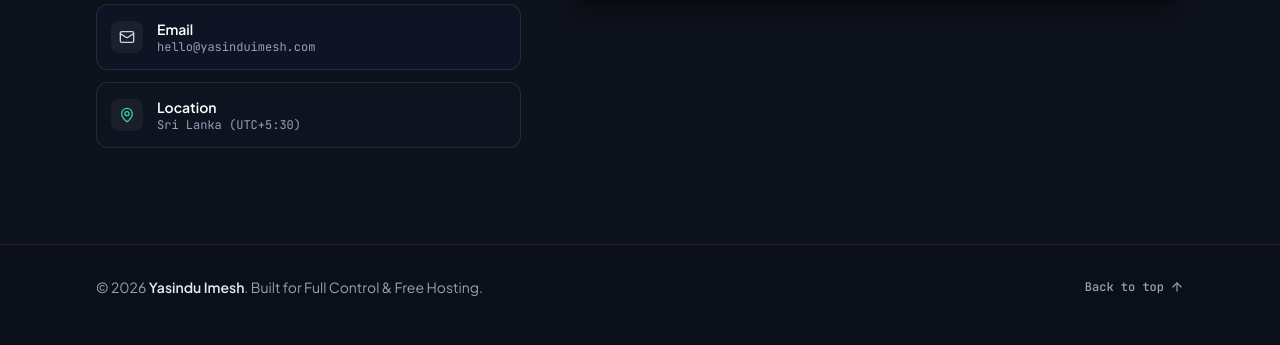
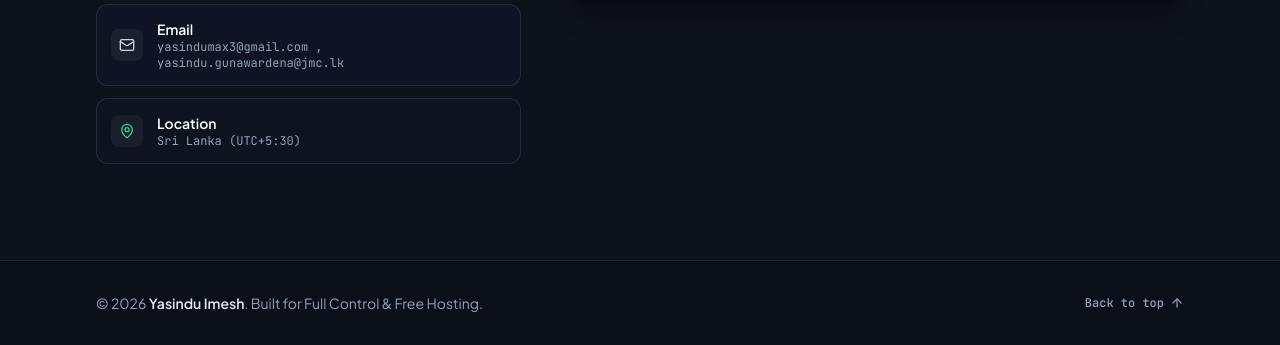
Before and after one commit to YasinduImesh/YasinduImesh.github.io, a plain HTML site: page index.html in a window 1280 px wide. Shown: the part 3573-3918 px from the top of the page. Drawn offline with nearby package versions, Linux system fonts and the light colour scheme.

```diff
--- a/index.html
+++ b/index.html
@@ -509,7 +509,7 @@
                                 </div>
                                 <div>
                                     <div class="text-sm font-semibold text-slate-900 dark:text-white">Email</div>
-                                    <div class="font-mono text-xs text-slate-500 dark:text-slate-400">hello@yasinduimesh.com</div>
+                                    <div class="font-mono text-xs text-slate-500 dark:text-slate-400">yasindumax3@gmail.com , yasindu.gunawardena@jmc.lk</div>
                                 </div>
                             </a>
 
```
